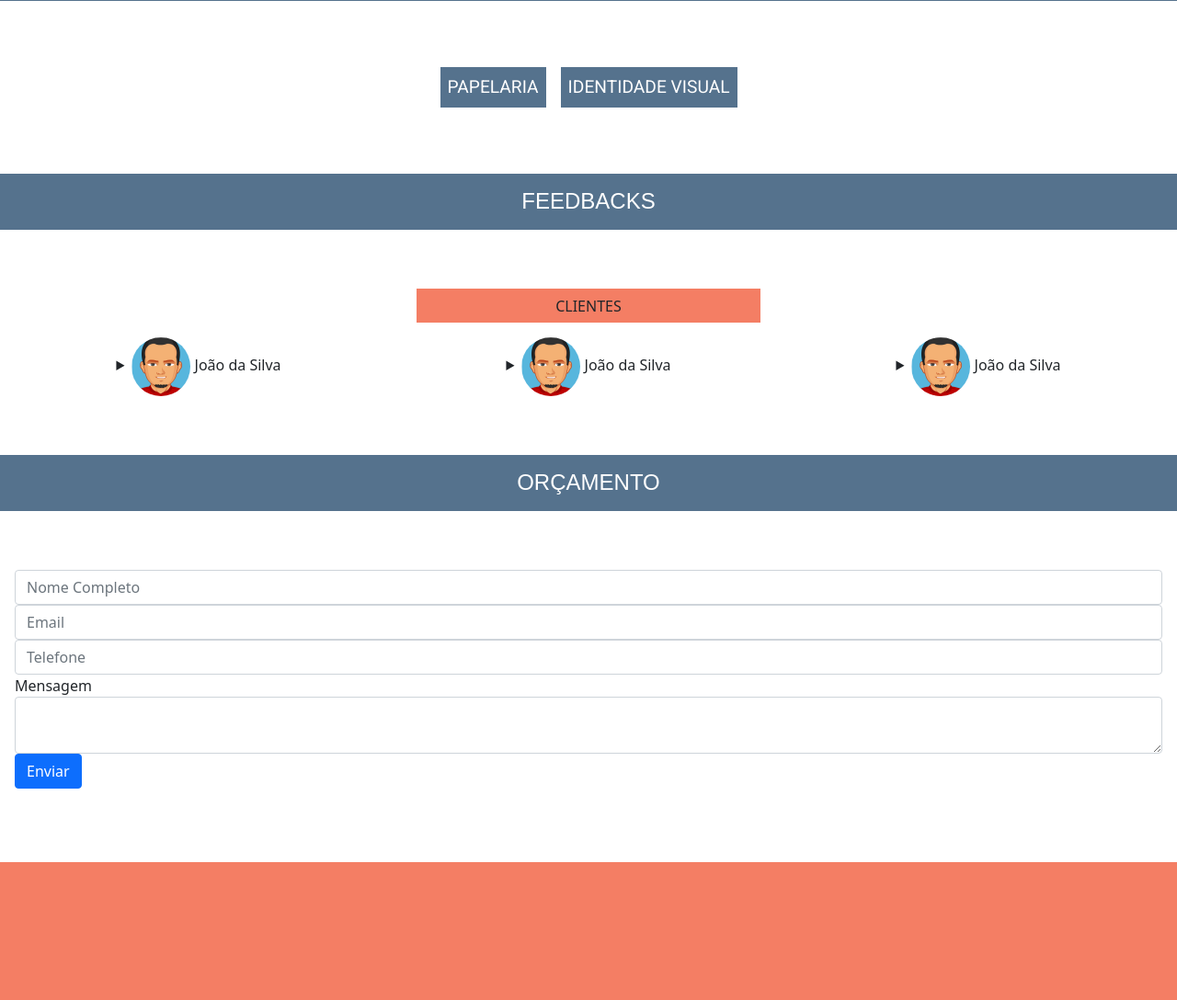
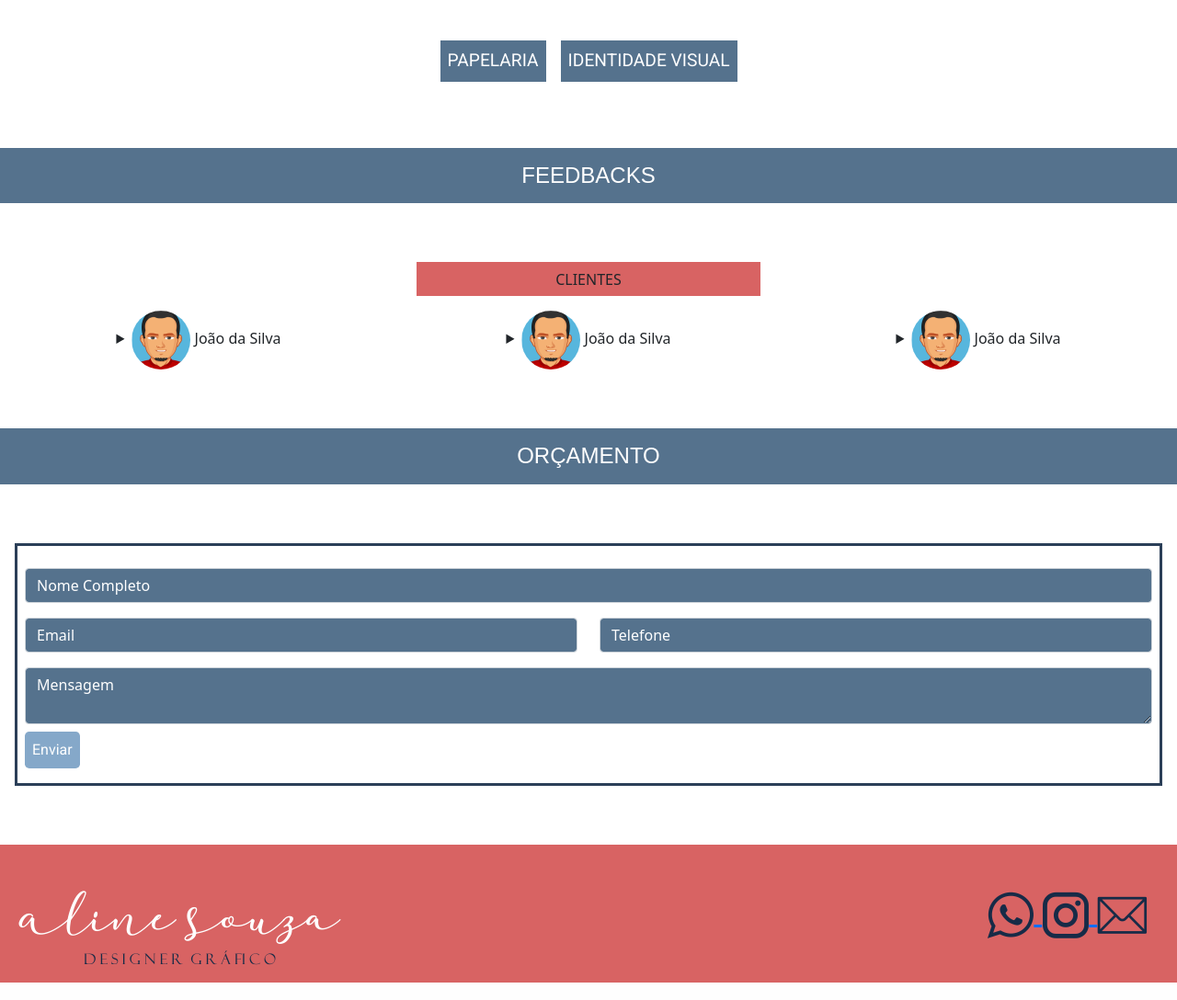
Before and after one commit to alineguimaraes/site_aline, a PHP site: page / in a window 1280 px wide. Shown: the part 1444-2532 px from the top of the page at 92% size. Run offline with PHP 8.4, Linux system fonts and the light colour scheme; some web fonts are replaced.

Commit message:
atualiza formulario e rodape da homepage
Co-authored-by: ${laionAzeredo} <laion.azeredo@gmail.com>

```diff
--- a/public/index.html
+++ b/public/index.html
@@ -34,7 +34,7 @@
             <div class="row align-items-start conteudo-linha">
                 <div class="col-12 col-lg-6 coluna-1">
                     <div class=" caixa-destaque">
-                        <p> Meu nome é Aline Souza, tenho 21 e 22
+                        <p> Meu nome é Aline Souza, tenho 21
                     anos e sou a responsável pela
                     empresa. </p>
 
@@ -71,22 +71,22 @@
         <div class='grade-de-fotos'>
             <div class="row align-items-start conteudo-fotos">
                 <div class="col-6 col-lg-4">
-                    <img src="assets/01.jpg" class="img-fluid img-portfolio" alt="">
+                    <img src="assets/01.png" class="img-fluid img-portfolio" alt="">
                 </div>
                 <div class="col-6 col-lg-4">
-                    <img src="assets/02.jpg" class="img-fluid img-portfolio" alt="">
+                    <img src="assets/02.png" class="img-fluid img-portfolio" alt="">
                 </div>
                 <div class="col-6 col-lg-4">
-                    <img src="assets/03.jpg" class="img-fluid img-portfolio" alt="">
+                    <img src="assets/03.png" class="img-fluid img-portfolio" alt="">
                     </div>
                 <div class="col-6 col-lg-4">
-                    <img src="assets/04.jpg" class="img-fluid img-portfolio" alt="">
+                    <img src="assets/04.png" class="img-fluid img-portfolio" alt="">
                     </div>
                 <div class="col-6 col-lg-4">
-                    <img src="assets/05.jpg" class="img-fluid img-portfolio" alt="">
+                    <img src="assets/05.png" class="img-fluid img-portfolio" alt="">
                     </div>
                  <div class="col-6 col-lg-4">
-                    <img src="assets/06.jpg" class="img-fluid img-portfolio" alt="">
+                    <img src="assets/06.png" class="img-fluid img-portfolio" alt="">
                     </div>
                 </div>
         </div>
@@ -127,31 +127,50 @@
             <p class="h4"> ORÇAMENTO </p>
         </div>
         <div class="conteudo">
-            <form class="" method='post' action="/form">
-                <div>
+            <form class=" contact-form " method='post' action="/form">
+                <div >
                     <label for="nome" class="visually-hidden"> Nome Completo </label>
-                    <input type="text" name='nome' placeholder="Nome Completo" id="nome" class="form-control">
+                    <input type="text" name='nome' placeholder="Nome Completo" id="nome" class="form-control form-item">
                 </div>
-                <div>
-                    <label for="email" class="visually-hidden"> email </label>
-                    <input type="email" name='email' placeholder="Email" id="email" class="form-control">
+                <div class="row">
+                    <div class="col">
+                        <label for="email" class="visually-hidden"> email </label>
+                        <input type="email" name='email' placeholder="Email" id="email" class="form-control form-item">
+                    </div>
+                    <div class="col">
+                        <label for="telefone" class="visually-hidden"> telefone </label>
+                        <input type="phone" name='telefone' placeholder="Telefone" id="telefone" class="form-control form-item">
+                    </div>
                 </div>
-                <div>
-                    <label for="telefone" class="visually-hidden"> telefone </label>
-                    <input type="phone" name='telefone' placeholder="Telefone" id="telefone" class="form-control">
-                </div>
-                <div>
-                    <label for="mensagem">Mensagem</label>
-                    <textarea placeholder="Mensagem" name='mensagem'id="mensagem" class="form-control"> </textarea>
+                <div >
+                    <label for="mensagem" class="visually-hidden"> Mensagem</label>
+                    <textarea placeholder="Mensagem" name='mensagem'id="mensagem" class="form-control form-item"></textarea>
                 </div>
                 <div class="col-auto">
-                    <button type="submit" class="btn btn-primary mb-3">Enviar</button>
+                    <button type="submit" id="submit-button">Enviar</button>
                   </div>
             </form>
 
         </div>
-        <div class='secao-conteudo' id='orcamento'></div>
-        <div class='rodape'></div>
+        <div class='rodape row' >
+            <div class="col-12 col-lg-10">
+                <img src="assets/logo_aline_2.png"  class="img-fluid" alt="">
+            </div>
+            <div class="col-12 col-lg-2">
+                <span>
+                    <a href="https://api.whatsapp.com/send?phone=5511920033269">
+                        <img src="assets/whats.png" class="img-fluid" alt="">
+                    </a>
+                    <a href="https://www.instagram.com/aline.sdesign/">
+                        <img src="assets/insta.png"  class="img-fluid" alt="">
+                    </a>
+                    <a href="mailto:alinesouzaguimaraes7@gmail.com?subject=Orçamento para Aline Souza">
+                        <img src="assets/email.png" class="img-fluid" alt="">
+                    </a>
+                </span>
+            </div>
+
+        </div>
         <script src="" async defer></script>
     </body>
 </html>
--- a/public/styles/index.css
+++ b/public/styles/index.css
@@ -108,6 +108,34 @@
 
 }
 
+.form-item {
+    margin: 0.5rem;
+    background-color: var(--cor-destaque) !important;
+
+}
+
+.form-item::placeholder {
+    color: white !important;
+}
+
+#submit-button{
+    background-color: var(--cor-destaque-light);
+    color: white;
+    font-family: var(--font-principal);
+    font-weight: 100;
+    font-size: 1.0rem;
+    padding: 0.5rem;
+    border: 0.3rem;
+    border-radius: 0.3rem;
+    margin-left: 0.5rem;
+
+}
+.contact-form{
+    border:0.2rem;
+    border-style: solid;
+    border-color: var(--cor-principal);
+    padding: 1.0rem 1.0rem 1.0rem 0rem;
+}
 .img-portfolio {
     margin: 0.5rem;
     transition: margin-top 0.5s ease-in ;
@@ -189,11 +217,14 @@ body {
     --font-principal:'Roboto', sans-serif;
     --font-secundaria:'Ruluko', sans-serif;
     --cor-principal:#2B3F58;
-    --cor-secundaria:#F47E64;
+    --cor-secundaria:#D86363;
     --cor-destaque:#55728D;
     --cor-destaque-light:#85A8C9;
     font-family: var(--font-principal);
     font-size: 62.5%;
+}
+a:visited {
+    text-decoration: none;
 }
 
 @media (max-width:768px){
```
Also changed, not shown: public/assets/email.png (added), public/assets/insta.png (added), public/assets/logo_aline_2.png (added), public/assets/whats.png (added), 6 other files.
